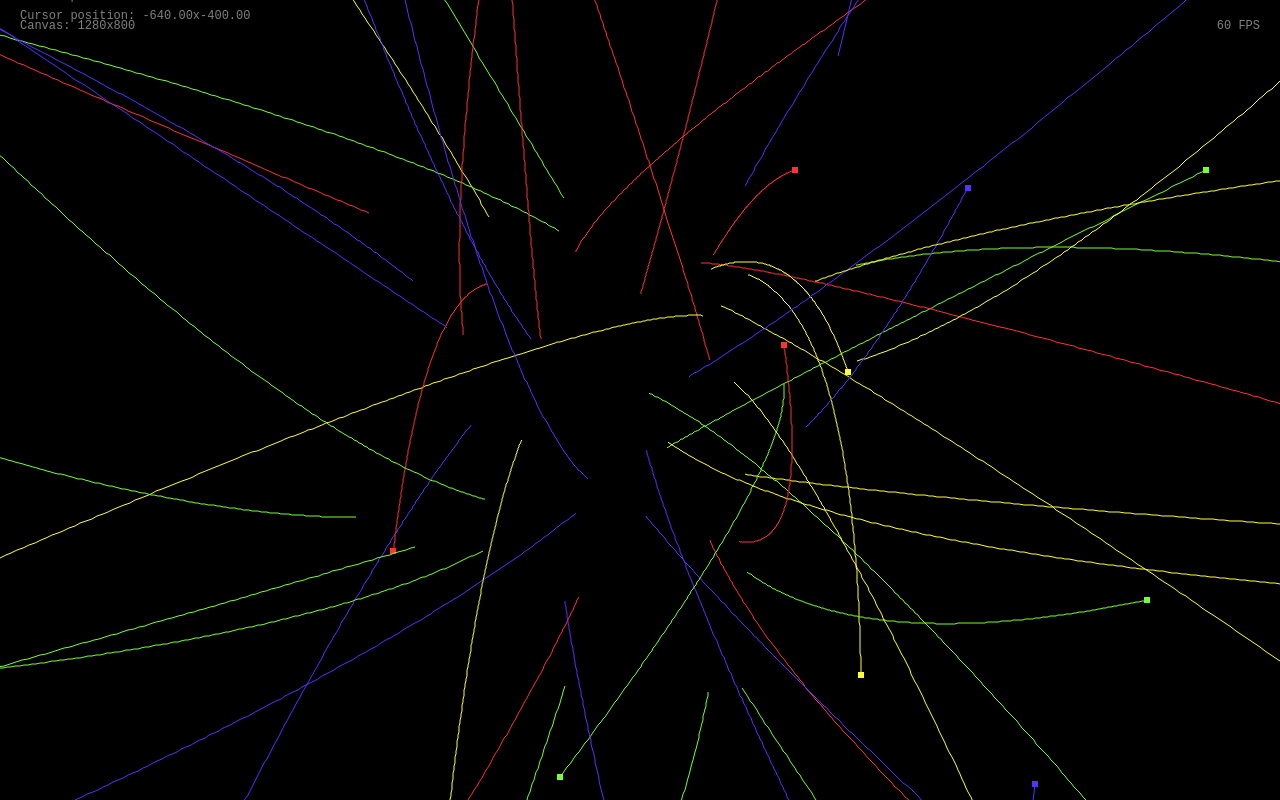
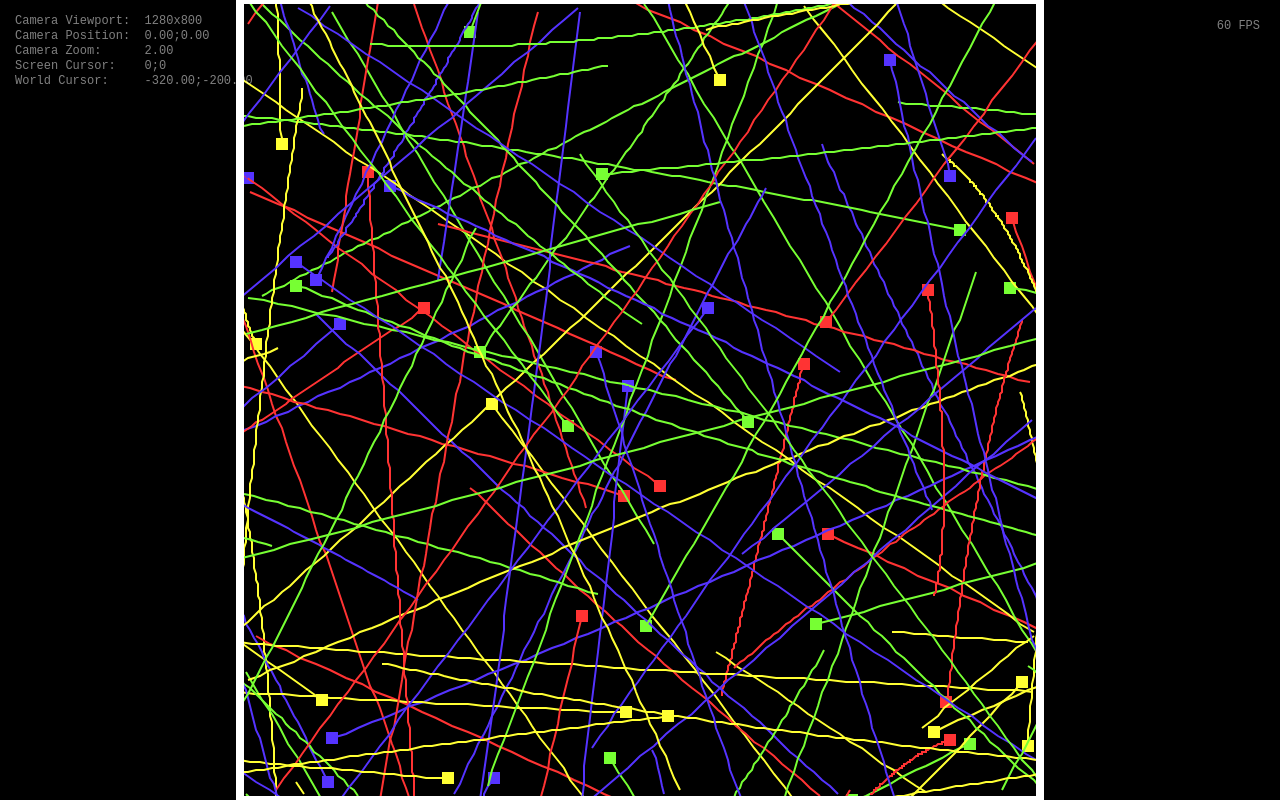
Before and after one commit to boxingjellyfish/blank_game, a plain HTML site: page camera.html in a window 1280 px wide. Drawn offline with Linux system fonts and the light colour scheme.

Commit message:
more camera

```diff
--- a/camera.html
+++ b/camera.html
@@ -65,8 +65,8 @@
 
         class Scene {
             constructor() {
-                this.width = 2600;
-                this.height = 2000;
+                this.width = 400;
+                this.height = 400;
                 this.entities = [];
                 this.entityToFollow = null;
                 this.movementSystem = new MovementSystem(this.width, this.height);
@@ -111,8 +111,8 @@
 
                 // World edges
                 ctx.beginPath();
-                ctx.strokeStyle = Color.fixedStyle(0, 0, 100, 0.5);
-                ctx.lineWidth = 2;
+                ctx.strokeStyle = Color.fixedStyle(0, 0, 100, 1);
+                ctx.lineWidth = 4;
                 ctx.rect(0 - Math.round(this.width / 2), 0 - Math.round(this.height / 2), this.width, this.height);
                 ctx.stroke();
 
@@ -126,15 +126,15 @@
                 ctx.textAlign = "right";
                 ctx.fillText(Math.round(loop.getFPS()) + " FPS", canvas.width - 20, 20);
 
-                ctx.textAlign = "left";
-                ctx.fillText("Canvas: " + canvas.width + "x" + canvas.height, 20, 20);
+                debug(ctx, scene.camera.toString(), 15, 15);
 
                 // Screen to World Test
+                /*
                 var cursorPosition = Input.instance.mousePosition;
                 var worldPosition = this.camera.screenToWorldPoint(cursorPosition);
                 ctx.fillText("Screen position: " + cursorPosition.x + "x" + cursorPosition.y, cursorPosition.x + 20, cursorPosition.y - 10);
-                ctx.fillText("Cursor position: " + worldPosition.x.toFixed(2) + "x" + worldPosition.y.toFixed(2), cursorPosition.x + 20, cursorPosition.y + 10);
-
+                ctx.fillText("World  position: " + worldPosition.x.toFixed(0) + "x" + worldPosition.y.toFixed(0), cursorPosition.x + 20, cursorPosition.y + 10);
+                */
             }
         }
 
@@ -165,6 +165,18 @@
             scene.entities.push(entity);
         }
 
+        function debug(ctx, text, x, y, baseline = "top", align = "left") {
+            ctx.fillStyle = new Color(0, 0, 100, 0.5).style;
+            ctx.font = "12px monospace";
+            ctx.textBaseline = baseline;
+            ctx.textAlign = align;
+            var lines = text.split("\n");
+            for (var i = 0; i < lines.length; i++) {
+                ctx.fillText(lines[i], x, y);
+                y += 15;
+            }
+        }
+
     </script>
 </body>
 
--- a/code/camera.js
+++ b/code/camera.js
@@ -5,7 +5,8 @@ class Camera {
         this.position = Vector.Zero;
         this.targetPosition = this.position;
         this.zoom = 1;
-        this.targetZoom = null;
+        this.targetZoom = 2;
+        this.lastWheelDelta = 0;
     }
 
     update(delta) {
@@ -21,13 +22,21 @@ class Camera {
 
         // Handle Zoom
         if (Input.Instance.isKeyDown("NumpadAdd"))
-            this.zoom *= 1.01;
+            this.targetZoom *= 1.05;
         else if (Input.Instance.isKeyDown("NumpadSubtract"))
-            this.zoom *= 0.99;
+            this.targetZoom /= 1.05;
+        if (this.lastWheelDelta > Input.instance.wheelDelta)
+            this.targetZoom *= 1.1;
+        else if (this.lastWheelDelta < Input.instance.wheelDelta)
+            this.targetZoom /= 1.1;
+
+        this.lastWheelDelta = Input.instance.wheelDelta;
 
         // Reset Camera
-        if (Input.Instance.isKeyDown("NumpadMultiply"))
+        if (Input.Instance.isKeyDown("NumpadMultiply") || Input.Instance.isButtonDown(1)) {
             this.targetPosition = Vector.Zero;
+            this.targetZoom = 1;
+        }
 
         // Follow target, if set
         if (this.targetPosition) {
@@ -37,18 +46,32 @@ class Camera {
 
         // Zoom to target, if set
         if (this.targetZoom) {
-            this.zoom = Easing.lerp(this.zoom, this.targetZoom, 0.01);
+            this.zoom = Easing.lerp(this.zoom, this.targetZoom, 0.1);
         }
     }
 
+    // TODO:  Zoom + Scroll IS NOT WORKING OK!!!!
     screenToWorldPoint(point) {
+        var world = point.copy
+
         // Center
-        var world = point.copy.substract(new Vector(this.width / 2, this.height / 2));
-        // Position
+        world.substract(new Vector(this.width / 2, this.height / 2));
+
+        // Scroll
         world.add(this.position);
+
         // Zoom
-        world.multiply(new Vector(this.zoom, this.zoom));
+        world.divide(new Vector(this.zoom, this.zoom));
         return world;
     }
 
+    toString() {
+        var worldPoint = this.screenToWorldPoint(Input.instance.mousePosition);
+        return "Camera Viewport:  " + this.width + "x" + this.height + "\n"
+            + "Camera Position:  " + this.position.x.toFixed(2) + ";" + this.position.y.toFixed(2) + "\n"
+            + "Camera Zoom:      " + this.zoom.toFixed(2) + "\n"
+            + "Screen Cursor:    " + Input.instance.mousePosition.x + ";" + Input.instance.mousePosition.y + "\n"
+            + "World Cursor:     " + worldPoint.x.toFixed(2) + ";" + worldPoint.y.toFixed(2);
+    }
+
 }
--- a/code/ecs.js
+++ b/code/ecs.js
@@ -65,6 +65,7 @@ class MotionComponent {
         this.acceleration = acceleration;
         this.angularVelocity = angularVelocity;
         this.angularAcceleration = angularAcceleration;
+        this.wraparound = true;
     }
 }
 
@@ -98,7 +99,7 @@ class TraceComponent {
         this.width = width;
         this.color = color;
         this.points = [];
-        this.maxPoints = 200;
+        this.maxPoints = 100;
     }
 }
 
@@ -106,29 +107,39 @@ class MovementSystem {
     constructor(width, height) {
         this.width = width;
         this.height = height;
+        this.halfWidth = width / 2;
+        this.halfHeight = height / 2;
     }
 
     update(delta, entities) {
         for (var i = 0; i < entities.length; i++) {
             var entity = entities[i];
             if (entity.hasComponents(["Transform", "Motion"])) {
-                entity.transform.position.x += entity.motion.velocity.x * delta;
-                entity.transform.position.y += entity.motion.velocity.y * delta;
-                entity.transform.angle += entity.motion.angularVelocity * delta;
+                var transform = entity.getComponent("Transform");
+                var motion = entity.getComponent("Motion");
+                transform.position.x += motion.velocity.x * delta;
+                transform.position.y += motion.velocity.y * delta;
+                transform.angle += motion.angularVelocity * delta;
 
-                var velocity = entity.motion.velocity.copy;
-                velocity.x += entity.motion.acceleration.x * delta;
-                velocity.y += entity.motion.acceleration.y * delta;
+                var velocity = motion.velocity.copy;
+                velocity.x += motion.acceleration.x * delta;
+                velocity.y += motion.acceleration.y * delta;
 
-                if (velocity.magnitude <= entity.motion.maxVelocity) {
-                    entity.motion.velocity = velocity;
+                if (velocity.magnitude <= motion.maxVelocity) {
+                    motion.velocity = velocity;
                 }
-                entity.motion.angularVelocity += entity.motion.angularAcceleration * delta;
+                motion.angularVelocity += motion.angularAcceleration * delta;
 
-                if (Math.abs(entity.transform.position.x) > this.width / 2)
-                    entity.transform.position.x *= -1;
-                if (Math.abs(entity.transform.position.y) > this.height / 2)
-                    entity.transform.position.y *= -1;
+                if (motion.wraparound) {
+                    if (transform.position.x > this.halfWidth)
+                        transform.position.x = -1 * this.halfWidth;
+                    else if (transform.position.x < -1 * this.halfWidth)
+                        transform.position.x = this.halfWidth;
+                    if (transform.position.y > this.halfHeight)
+                        transform.position.y = -1 * this.halfHeight;
+                    else if (transform.position.y < -1 * this.halfHeight)
+                        transform.position.y = this.halfHeight;
+                }
             }
         }
     }
--- a/code/input.js
+++ b/code/input.js
@@ -10,11 +10,13 @@ class Input {
         this.keys = [];
         this.mousePosition = Vector.Zero;
         this.buttons = [];
+        this.wheelDelta = 0;
         window.addEventListener("keydown", (e) => { this.handleKeyDown(e) }, false);
         window.addEventListener("keyup", (e) => { this.handleKeyUp(e) }, false);
         window.addEventListener("mousemove", (e) => { this.handleMouseMove(e) }, false);
         window.addEventListener("mousedown", (e) => { this.handleMouseDown(e) }, false);
         window.addEventListener("mouseup", (e) => { this.handleMouseUp(e) }, false);
+        window.addEventListener("wheel", (e) => { this.handleWheel(e) }, false);
         Input.instance = this;
     }
 
@@ -39,6 +41,10 @@ class Input {
         this.buttons[e.button] = false;
     }
 
+    handleWheel(e) {
+        this.wheelDelta += e.deltaY;
+    }
+
     isKeyDown(keyCode) {
         return this.keys[keyCode];
     }
```
